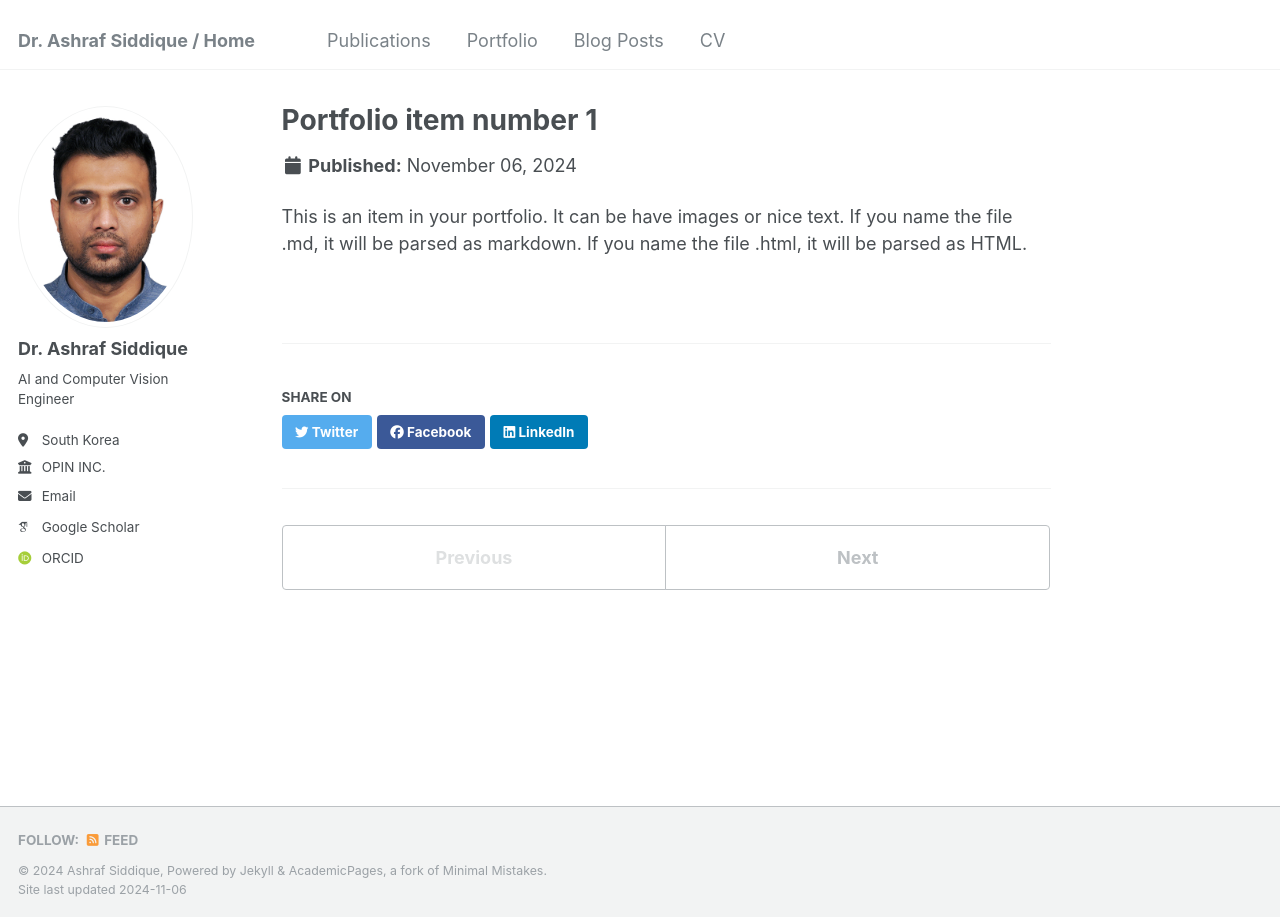
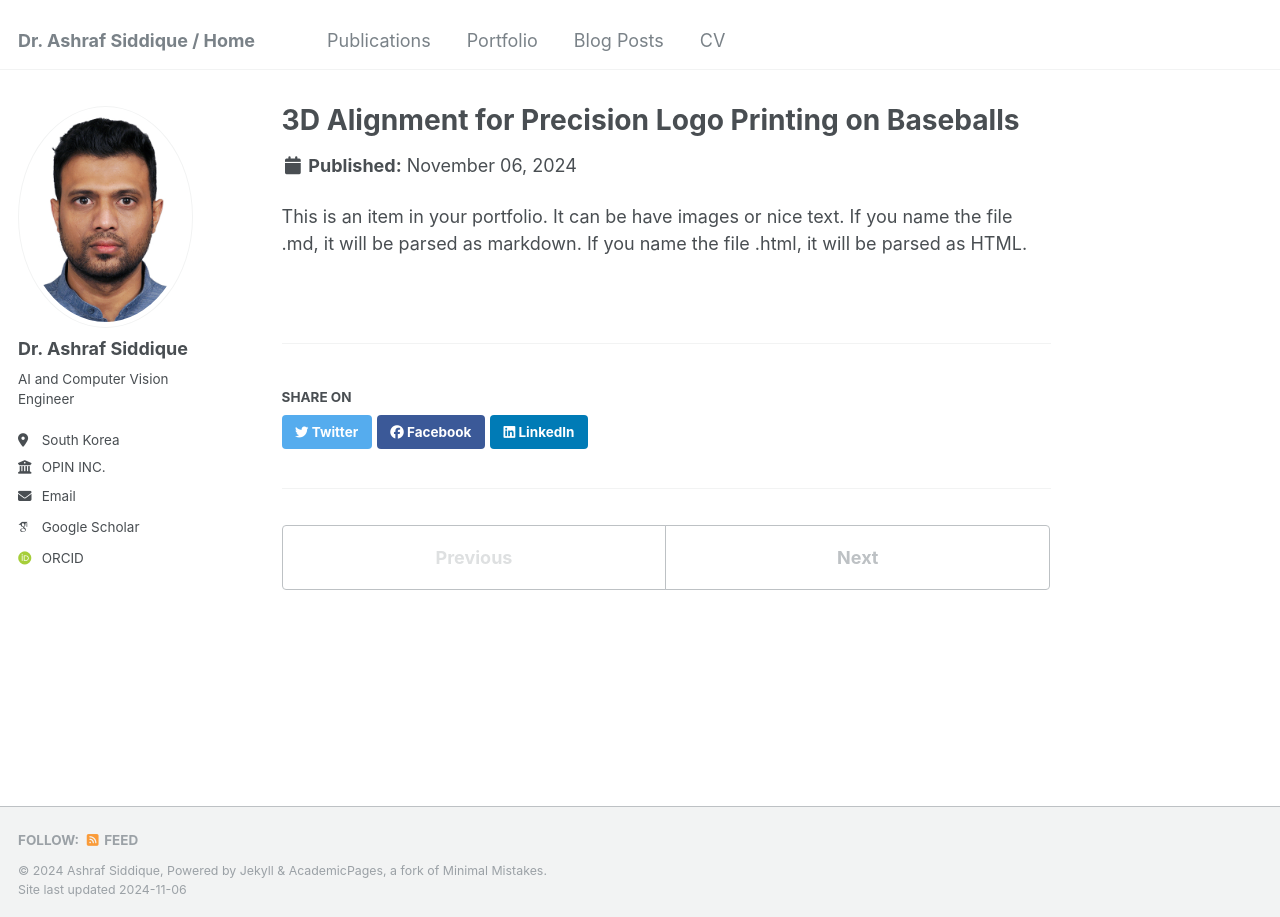
Before and after one commit to arif2127/arif2127.github.io, a Jekyll site: the page built from _portfolio/portfolio-1.md, in a window 1280 px wide. Built offline with Jekyll 4.4.1, drawn with Linux system fonts in a browser that asks for light colours; some web fonts are replaced.

Commit message:
first draft

```diff
--- a/_portfolio/portfolio-1.md
+++ b/_portfolio/portfolio-1.md
@@ -1,5 +1,5 @@
 ---
-title: "Portfolio item number 1"
+title: "3D Alignment for Precision Logo Printing on Baseballs"
 excerpt: "Short description of portfolio item number 1<br/><img src='/images/500x300.png'>"
 collection: portfolio
 ---
```
